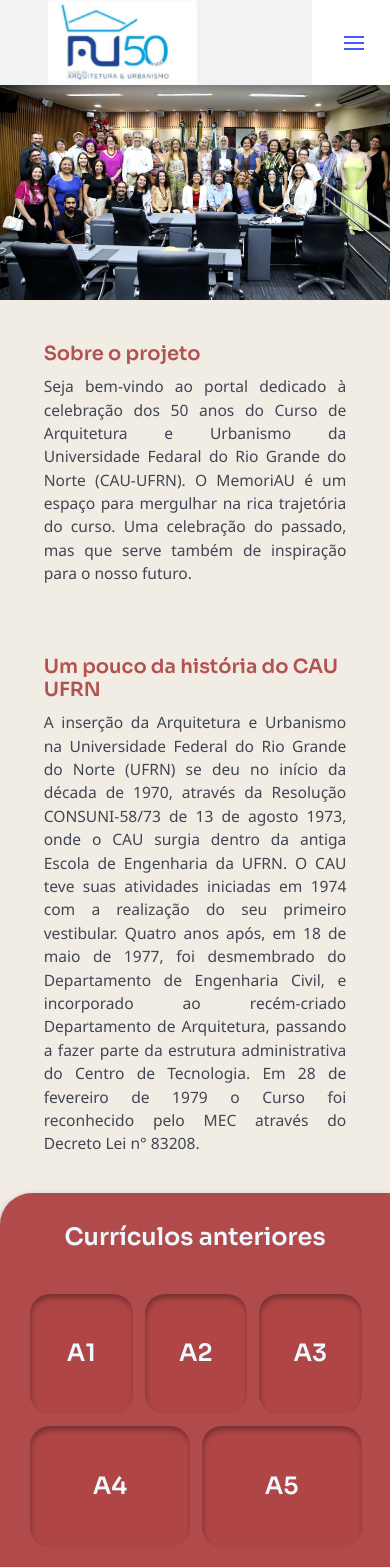
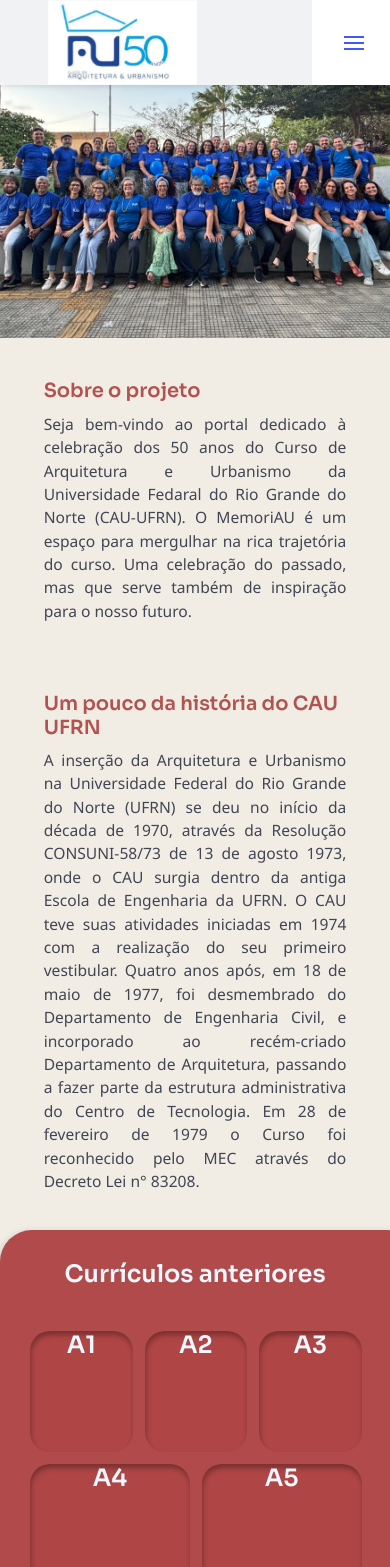
Before and after one commit to andersonpedrodn/MemoriAU-UFRN, an Angular app: page /sobre in a window 390 px wide. Shown: the top 1567 px of the page. Built offline with nearby package versions, Linux system fonts and the light colour scheme.

Commit message:
Refatoração heroBanner sobre

```diff
--- a/src/app/homepage/herobanner-dados-curso/herobanner-dados-curso.component.scss
+++ b/src/app/homepage/herobanner-dados-curso/herobanner-dados-curso.component.scss
@@ -136,7 +136,8 @@
 @media (max-width: 768px) {
   .container__hero {
     width: 100%;
-    height: 150vh;
+    height: 35%;
+
     background-color: rgba(171, 64, 64, 0.9);
     background-image: url("/../assets/images/setaHeroBannerDados1.svg"), url("/../assets/images/setaHeroBannerDados2.svg");
     background-position: center 120vw , center 250vw;
@@ -224,7 +225,7 @@
     flex-direction: column;
     align-items: center;
     padding: 100px 5vw 0;
-    padding-top: 40vw;
+    padding-top: 30vh;
   }
 
   .funcionarios--h{
@@ -243,5 +244,6 @@
     font-size: 5vw;
     text-align: center;
     padding-top: 3vw;
+    padding-bottom: 15vh;
   }
 }
--- a/src/app/homepage/herobanner-sobre/herobanner-sobre.component.scss
+++ b/src/app/homepage/herobanner-sobre/herobanner-sobre.component.scss
@@ -3,22 +3,34 @@
 
 }
 
+section {
+    width: 100%;
+    height: 90vh;
+}
+
 section img {
+    display: block;
     width: 100%;
-    height: 800px;
-    overflow: hidden;
+    height: 100%;
+    object-fit: cover;
+    object-position: center 70%;
 }
 
 
 
 @media (max-width: 767px) {
 
+    section {
+        width: 100%;
+        height: 40vh;
+    }
+
     section img {
+        display: block;
         width: 100%;
-        height: 300px;
-        overflow: hidden;
-        object-fit: contain;
-        object-position: bottom center;
+        height: 100%;
+        object-fit: cover;
+        object-position: center 70%;
 
     }
 
--- a/src/app/homepage/herobanner/herobanner.component.scss
+++ b/src/app/homepage/herobanner/herobanner.component.scss
@@ -2,7 +2,7 @@
   height: 100vh;
   background-image: url("/assets/images/galinheiro2008.webp");
   background-size: cover;
-  background-position: 150px 100px;
+  background-position: center -90%;
   transform: scale(1.2);
   transition: transform 0.5s ease;
 }
@@ -99,14 +99,14 @@ margin-left: 15px;
 }
 
 .container__hero--box {
-    position: absolute;
+    position: relative;
     top: 65%;
     left: 55%;
     transform: translate(-30%, -60%); /* Centraliza o retângulo */
     width: 50%; /* Ajuste o tamanho conforme necessário */
     height: 50%;
     width: 35%;
-    padding: 20px;
+    padding: 10%;
     background-color: rgba(128, 0, 0, 1); /* Cor vermelha com transparência */
     border-top-left-radius: 50px;
     border-bottom-right-radius: 50px;
--- a/src/app/homepage/main-dados-curso/main-dados-curso.component.scss
+++ b/src/app/homepage/main-dados-curso/main-dados-curso.component.scss
@@ -138,7 +138,7 @@
   @media (max-width: 768px) {
     .container__hero {
         width: 100%;
-        height: 80vh;
+        height: 100%;
         background-color: rgba(241, 236, 225, 0.9);
         background-image: url("/../assets/images/setaMainDados.svg");
         background-position: center 63vw;
@@ -239,6 +239,7 @@
       .infoDoutorado--p{
         font-size: 3vw;
         text-align: center;
+        padding-bottom: 2vh;
 
       }
 }
--- a/src/app/homepage/main-sobre/main-sobre.component.html
+++ b/src/app/homepage/main-sobre/main-sobre.component.html
@@ -15,30 +15,43 @@
             <div class="curriculo--titulo">
                 <h1>Currículos anteriores</h1>
                 <div id="button-container">
+                    <a href="https://drive.google.com/uc?id=1mHFqQmxnuDCxS6f0ijVVb8oZXixhSwk4&export=download" download>
                         <button id="A1">
                             <h1>A1</h1>
                         </button>
+                    </a>
+                    <a href="https://drive.google.com/uc?id=1vJSndHiI7GsnYV5C-Ga5tHRp7GxpFDC1&export=download" download>
                         <button id="A2">
                             <h1>A2</h1>
                         </button>
+                    </a>
+
+                    <a href="https://drive.google.com/uc?id=1wTeg-TEipgEsfTsMh3Essj9qb7Z5YAX8&export=download" download>
                         <button id="A3">
                             <h1>A3</h1>
                         </button>
+                    </a>
+                    <a href="https://drive.google.com/uc?id=1t1aE3kU-F4fAl9Ly6EyC5b6Ob_nLqUxk&export=download" download>
                         <button id="A4">
                             <h1>A4</h1>
                         </button>
+                    </a>
+                    <a href="https://drive.google.com/uc?id=17sCLkNUzzA6maasorbzhr-JGQGbLsT1W&export=download" download>
                         <button id="A5">
                             <h1>A5</h1>
                         </button>
+                    </a>
                   </div>
                   <div id="square-container"></div>
             </div>
             <div class="curriculo--titulo">
                 <h1>Currículo Atual</h1>
                     <div id="button-container">
-                        <button id="A6" style="background-color: azure;">
+                        <a href="https://drive.google.com/uc?id=1QjqKdgt2PK6nIJpRlPpiu2a_mXpCofUJ&export=download" download style="background-color: azure;" >
+                            <button id="A6" >
                                 <h1 style="color: brown;">A6</h1>
                             </button>
+                        </a>
                     </div>
             </div>
        </div>
@@ -81,6 +94,8 @@
             <p class="creditos--p">Clara Ovídio De Medeiros Rodrigues</p>
             <p class="creditos--p">Jesonias Da Silva Oliveira</p>
             <p class="creditos--p">Marizo Vitor Pereira</p>
+            <p class="creditos--p">Virgínia Maria Dantas de Araújo</p>
+            <p class="creditos--p">Solange Virgínia Galarca Goulart</p>
         </div>
         <div class="creditos--desenvolvedor" >
             <h1 class="creditos--h">Desenvolvedor Front-end</h1>
--- a/src/app/homepage/main-sobre/main-sobre.component.scss
+++ b/src/app/homepage/main-sobre/main-sobre.component.scss
@@ -73,7 +73,7 @@
     margin-top: 5vh ;
   }
 
-  #button-container button {
+  #button-container a {
     flex: 1 1 calc(33.33% - 10px); /* Cada botão ocupa 1/3 da largura da linha */
     box-sizing: border-box; /* Garante que o padding e a borda não afetem o tamanho */
     text-align: center;
@@ -241,6 +241,7 @@
 
     }
 
+
     .curriculo--titulo h1{
       font-size: 1.5rem;
       justify-content: center;
```
Also changed, not shown: src/assets/images/imageHerobannerSobre.webp. Lines whose indentation alone changed are shown as unchanged.
